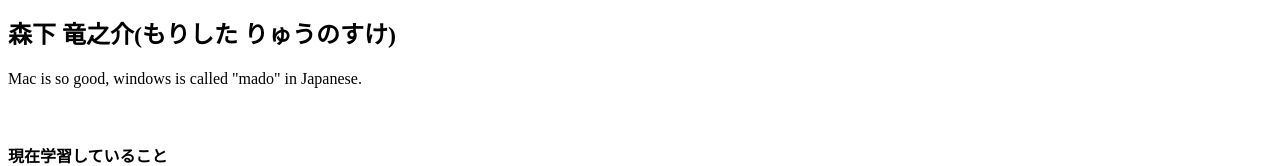
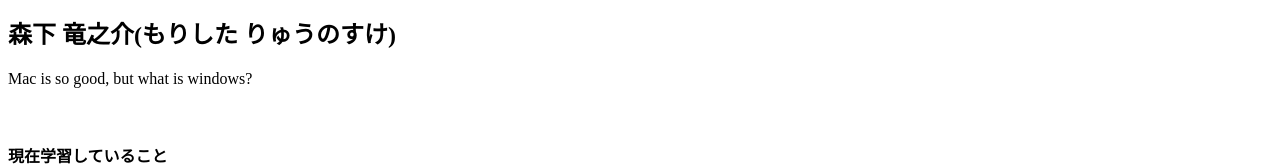
Before and after one commit to asuka431/ryunosuke-morishita.github.io, a plain HTML site: page index.html in a window 1280 px wide. Shown: the part 252-418 px from the top of the page. Drawn offline with Linux system fonts and the light colour scheme.

Commit message:
fatal: fix comment
what is windows

```diff
--- a/index.html
+++ b/index.html
@@ -33,7 +33,7 @@
     </div>
     <div class="sentece">
         <h2>森下 竜之介(もりした りゅうのすけ)</h2>
-        <p>Mac is so good, windows is called "mado" in Japanese.</p>
+        <p>Mac is so good, but what is windows?</p>
         <br>
         <h4>現在学習していること</h4>
         <p>
```
